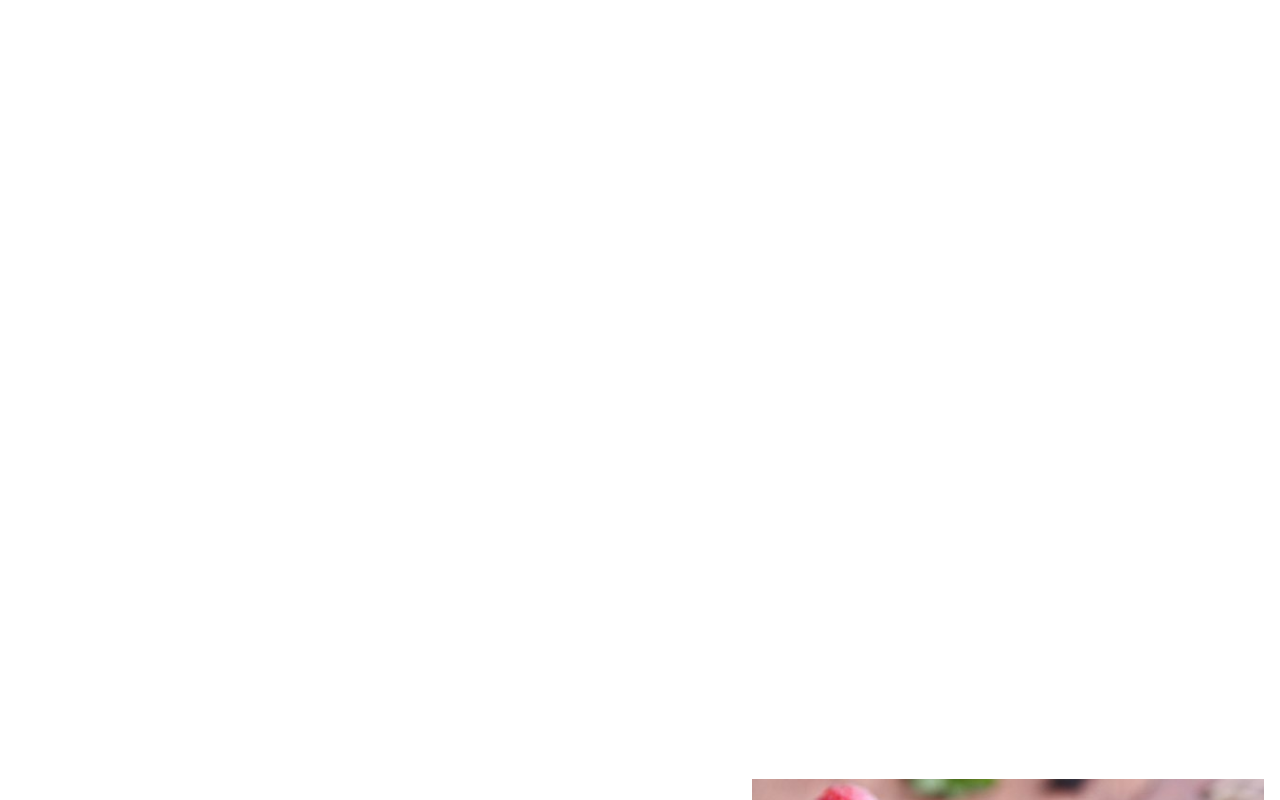
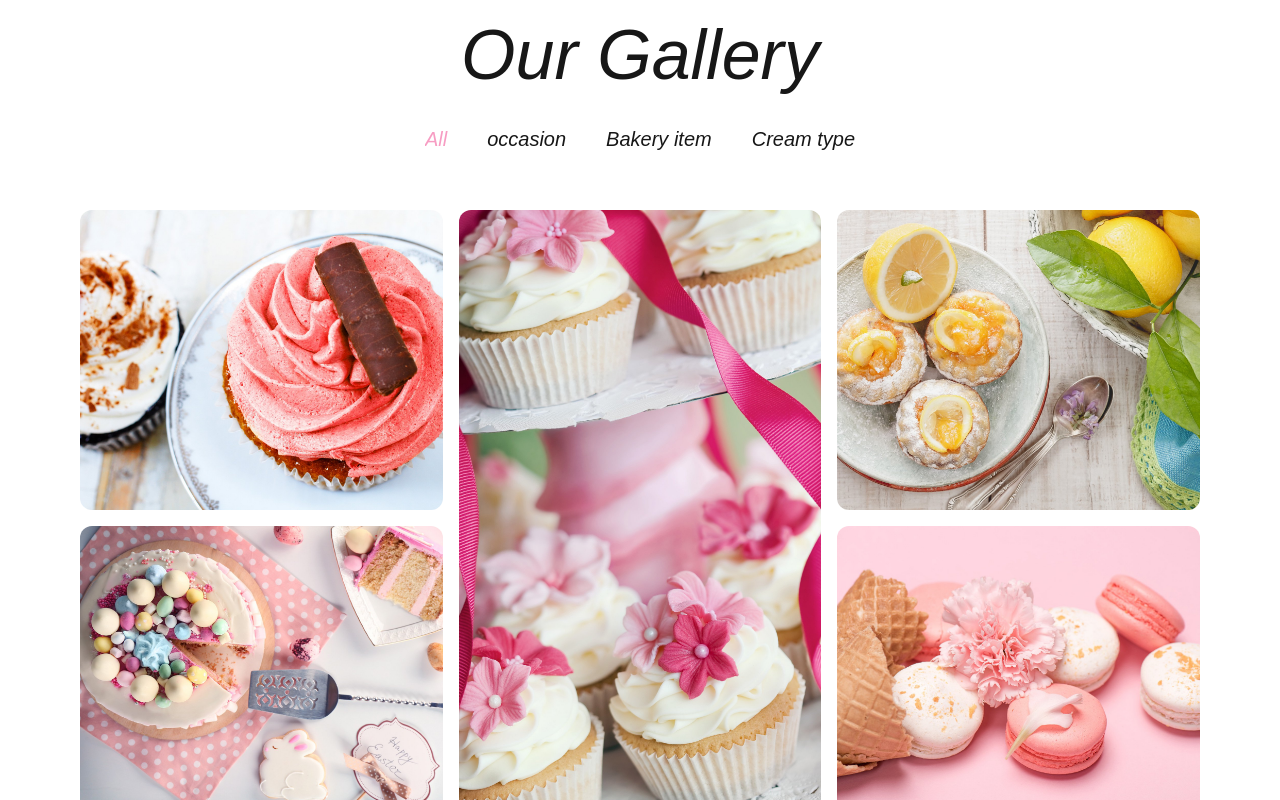
Before and after one commit to junaidisticdotdev/cakerySite, a Next.js app: page / in a window 1280 px wide. Shown: the part 3900-4700 px from the top of the page. Built offline with nearby package versions, Linux system fonts and the light colour scheme.

Commit message:
feat: implement gallery section with responsive layout and image grid

```diff
--- a/app/module/home/Gallery.tsx
+++ b/app/module/home/Gallery.tsx
@@ -1,20 +1,23 @@
-import { div } from "framer-motion/client";
 import React from "react";
 import { IoMdSearch } from "react-icons/io";
 
+interface GalleryImageProps {
+  src: string;
+  className?: string;
+}
 // image card ki settings as component bana ke or props ma use kren gay
 
-const GalleryImage = ({ src, className = "" }) => (
+const GalleryImage = ({ src, className = "" } : GalleryImageProps) => (
   <div
     className={`relative group overflow-hidden rounded-xl cursor-pointer ${className}`}
   >
     <img
       src={src}
       alt="Gallery Item"
-      className="w-full h-full object-cover transition-transform duration-500 group=hover:scale-110"
+      className="w-full h-full object-cover transition-transform duration-500 group-hover:scale-110"
     />
-    // overlay
-    <div className="absolute inset-0 bg-[#f79dc3]/60 opacity-0 group-hover:opacity-100 transition-opacity duration-300 flex items-center jusitify-center">
+    {/* // overlay */}
+    <div className="absolute inset-0 bg-[#f79dc3]/60 opacity-0 group-hover:opacity-100 transition-opacity duration-300 flex items-center justify-center">
       <IoMdSearch className="text-6xl text-white transform scale-50 group-hover:scale-100 transition-transform duration-300" />
     </div>
   </div>
@@ -28,7 +31,42 @@ const Gallery = () => {
       <div className="py-20 px-4 md:px-10 lg:px-20 bg-white min-h-screen">
 
         {/* sub for aligning items */}
-        <div className="ma-w-7xl mx-auto flex flex-col items-center ">
+        <div className="max-w-7xl h-auto mx-auto flex flex-col items-center justify-center ">
+
+{/* heading */}
+<div className="text-center mb-12">
+        <p className="italic font-medium text-[45px] md:text-[70px]"> Our Gallery</p>
+
+        {/* categories / responsive on mobile  */}
+        <div className="flex flex-wrap justify-center gap-6 md:gap-10 mt-4 overflow-x-auto pb-2">
+                <p className="italic transition duration-300 cursor-pointer text-[#f79dc3] text-[18px] md:text-[20px]">All</p>
+                {["occasion" , "Bakery item", "Cream type"].map((item) =>(
+                        <p key={item} className="italic transition duration-300 hover:text-[#f79dc3] cursor-pointer text-[18px] md:text-[20px]">
+                                {item}
+                        </p>
+                ))}
+        </div>
+</div>
+{/* gallery section in grids  */}
+<div className="grid grid-cols-1 sm:grid-cols-2 lg:grid-cols-3 gap-4 w-full h-auto">
+        {/* column 1 */}
+        <div className="flex flex-col gap-4">
+                <GalleryImage src="/Media/gallery-1.jpg.jpeg" className="h-[300px]" />
+
+                <GalleryImage src="/Media/gallery-2.jpg.jpeg" className="h-[300px]" />
+        </div>
+
+        {/* column 2 */}
+        <div className="flex flex-col">
+                <GalleryImage src="/Media/gallery-3.jpg.jpeg" className="h-full min-h-[400px] lg:h-[616px]" />
+        </div>
+
+        {/* column 3 */}
+        <div className="flex flex-col gap-4">
+                <GalleryImage src="/Media/gallery-4.jpg.jpeg" className="h-[300px]" />
+                <GalleryImage src="/Media/gallery-5.jpg.jpeg" className="h-[300px]" />
+        </div>
+</div>
 
         </div>
 
```
